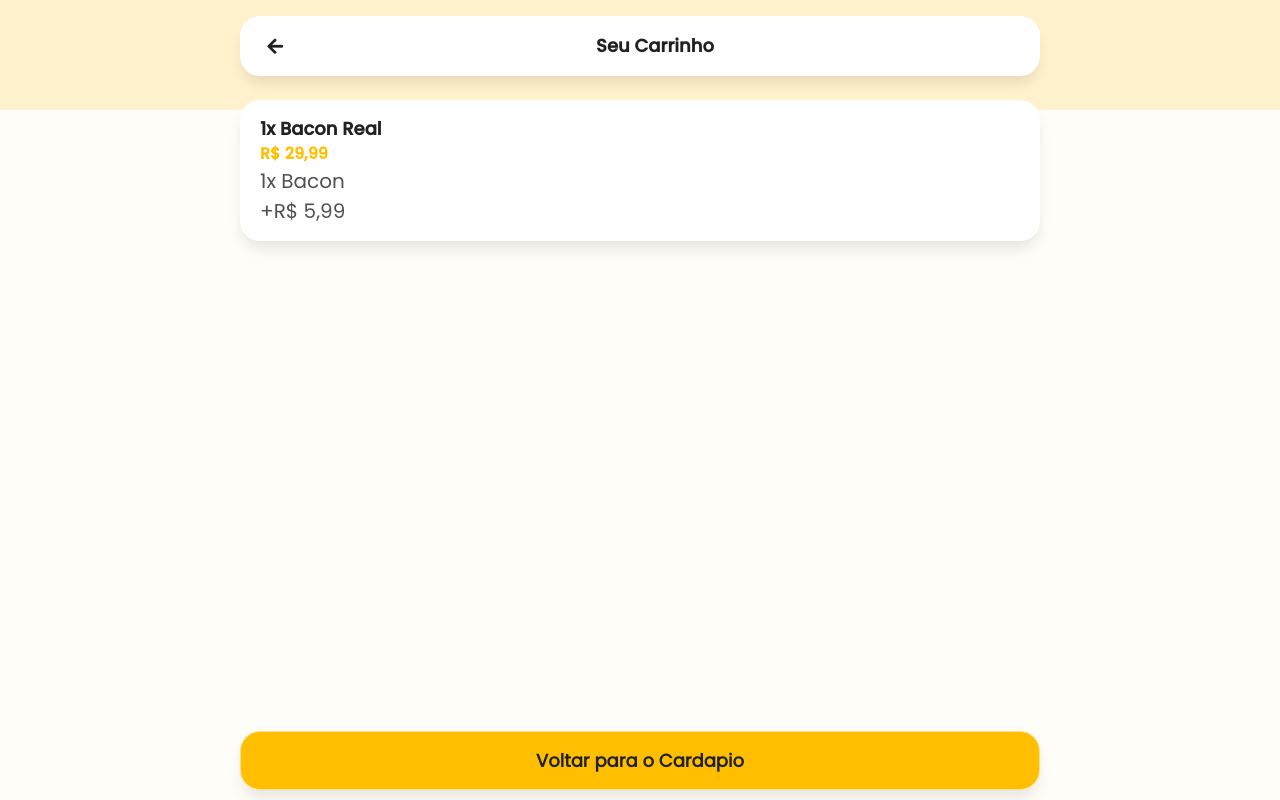
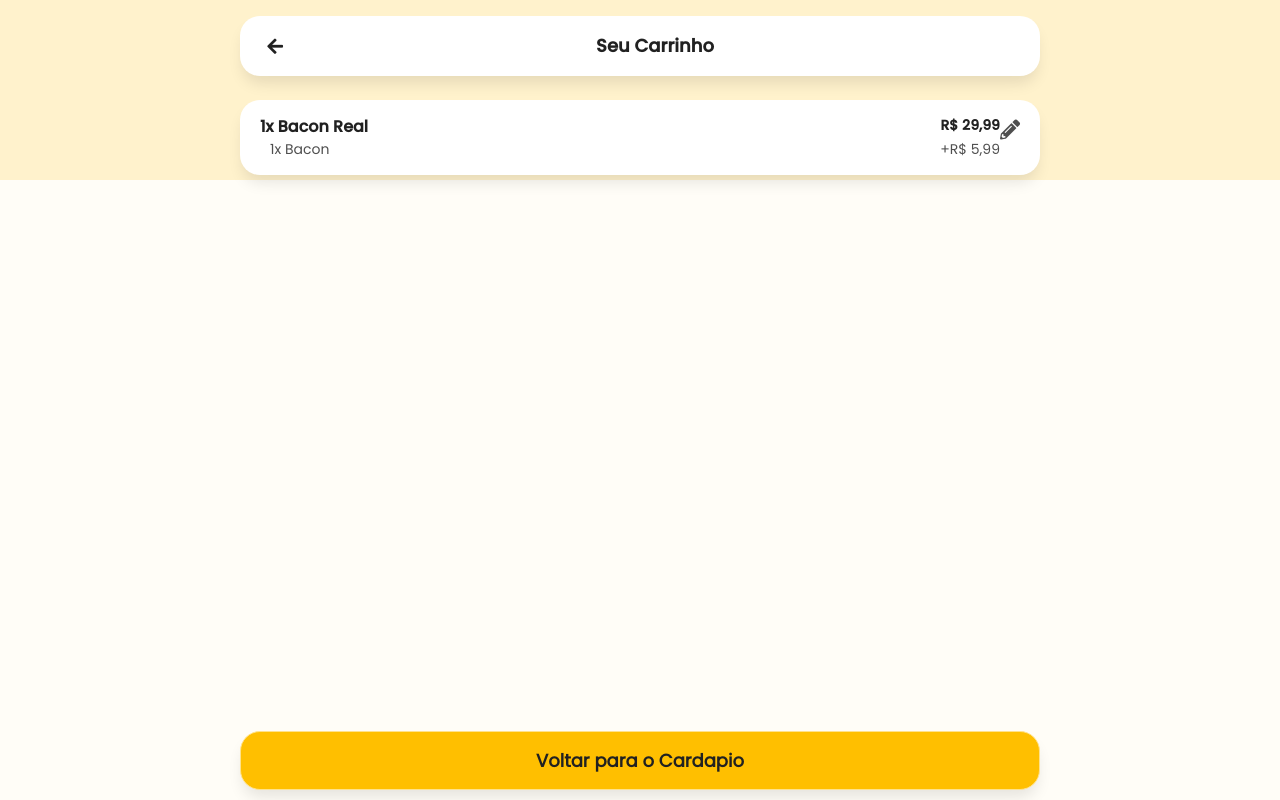
Before and after one commit to Frouzin/CardapioDigital, a plain HTML site: page carrinho.html in a window 1280 px wide. Drawn offline with Linux system fonts and the light colour scheme.

Commit message:
fix: details cart

```diff
--- a/carrinho.html
+++ b/carrinho.html
@@ -73,7 +73,7 @@
 
                 </div>
                 <div class="detalhes-produto-edit">
-
+                    <i class="fas fa-pencil-alt"></i>
                 </div>
 
             </div>
--- a/css/main.css
+++ b/css/main.css
@@ -492,3 +492,40 @@ textarea{
 }
 
 /* carrinho */
+
+.bg-top.pedido{
+    height: 180px;
+}
+
+.container-detalhes {
+    display: flex;
+}
+
+.carrinho .detalhes-produto{
+    flex: 1;
+    display: flex;
+    flex-direction: column;
+    justify-content: center;
+}
+
+.carrinho .infos-produto{
+    flex: 1;
+    flex-direction: row;
+    justify-content: space-between;
+}
+
+.carrinho .infos-produto .name{
+    font-size: 16px;
+}
+
+.carrinho .infos-produto .price{
+    font-size: 14px;
+    color: var(--color-black);
+}
+
+.carrinho .infos-produto .name-opcional,
+.carrinho .infos-produto .price-opcional{
+    font-size: 14px;
+    color: var(--color-text);
+    margin-left: 10px;
+}
```
